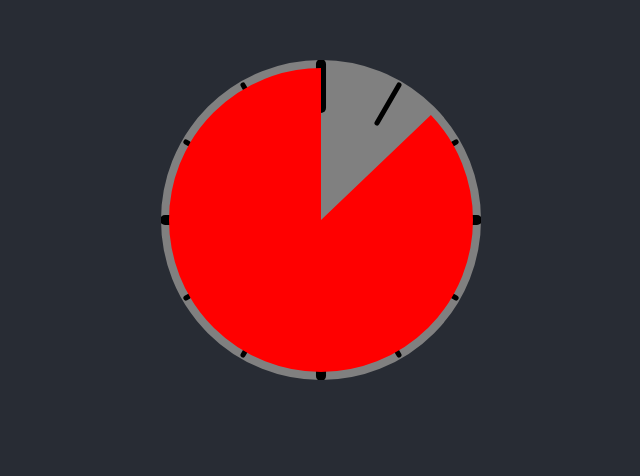
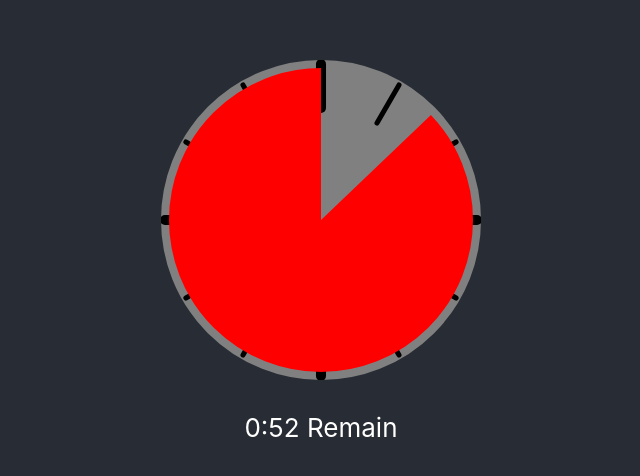
Before and after one commit to tallua/sprint-timer, a React (Create React App) app: page / in a window 1280 px wide. Shown: the part 180-656 px from the top of the page, without its empty margins (319-959 px from the left). Built offline with nearby package versions, Linux system fonts and the light colour scheme.

Commit message:
add notification system

```diff
--- a/src/components/timers/circle-timer.tsx
+++ b/src/components/timers/circle-timer.tsx
@@ -14,6 +14,13 @@ function range(begin: number, end: number, interval: number) {
   }
 
   return result;
+}
+
+function convertRemainTime(ms: number) {
+  const sec = Math.floor((ms / 1000) % 60);
+  const min = Math.floor((ms / 60000) % 60);
+
+  return `${min}:${sec}`
 }
 
 const Circle: FunctionComponent<{
@@ -72,10 +79,19 @@ const CircleTime: FunctionComponent = (props) => {
   )
 }
 
-export const CircleTimer: FunctionComponent = (props) => {
+export const CircleTimer: FunctionComponent<{
+}> = (props) => {
+  const [supportNoti, setSupportNoti] = useState<boolean>(false);
+
   const totalTime = 60000;
-  const [remainTime, ] = useState<number>(totalTime);
+  const [initTime,] = useState<number>(totalTime);
   const [currentTime, setCurrentTime] = useState<number>(0);
+
+  const sendNotification = (ms: number) => {
+    if (supportNoti) {
+      new Notification(`${convertRemainTime(initTime - currentTime)} Remain`);
+    }
+  }
 
   const [resetTimer] = useTimer((ms) => {
     if (totalTime < ms)
@@ -84,19 +100,35 @@ export const CircleTimer: FunctionComponent = (props) => {
   }, 100);
 
   const [startStopwatch] = useStopwatch((ms) => {
+    sendNotification(ms);
     console.log(`alarm: ${ms}`);
   }, 100);
 
   useEffect(() => {
     resetTimer();
     startStopwatch(
-      remainTime,
+      initTime,
       range(0, 1, 1 / 12).map((v) => v * totalTime));
     // eslint-disable-next-line react-hooks/exhaustive-deps
-  }, [remainTime]);
+  }, [initTime]);
+
+  useEffect(() => {
+    if ('Notification' in window) {
+      Notification.requestPermission((permission) => {
+        if (permission === 'granted') {
+          setSupportNoti(true);
+        }
+      })
+    }
+    // eslint-disable-next-line react-hooks/exhaustive-deps
+  }, [])
 
 
   return (
+    <div>
+      <div>
+
+      </div>
       <div className="circle-timer">
         <svg className="circle-timer-svg"
           viewBox={`0 0 ${4 * unit} ${4 * unit}`}>
@@ -106,6 +138,8 @@ export const CircleTimer: FunctionComponent = (props) => {
           <Circle
             percentage={100 - 100 * currentTime / totalTime} />
         </svg>
+        <p> {convertRemainTime(initTime - currentTime)} Remain </p>
+      </div>
     </div>
   );
 }
```
Lines whose indentation alone changed are shown as unchanged.
